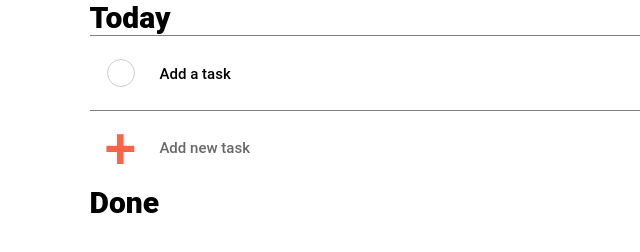
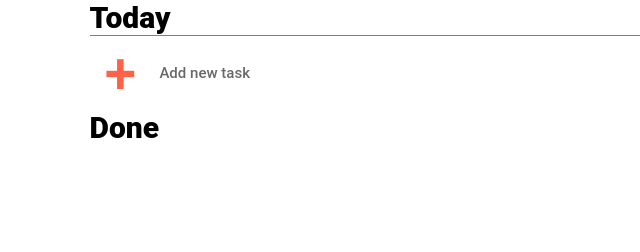
Before and after one commit to VladimirStefunko/projects, a plain HTML site: page todoListWebsite/index.html in a window 1280 px wide. Shown: the whole page, without its empty margins (0-640 px from the left). Drawn offline with Linux system fonts and the light colour scheme.

Commit message:
Update index.html

```diff
--- a/todoListWebsite/index.html
+++ b/todoListWebsite/index.html
@@ -14,7 +14,6 @@
         </div>
 
         <h1>Today</h1>
-        <div class="task"><div class="round"><input type="checkbox" id="checkbox" /><label for="checkbox"></label></div><div class="taskText">Add a task</div></div>
 
         <button id="popupButton"><span id = "spanPlus">+</span><span id = "spanText">Add new task</span></button>
         <h1>Done</h1>
```
